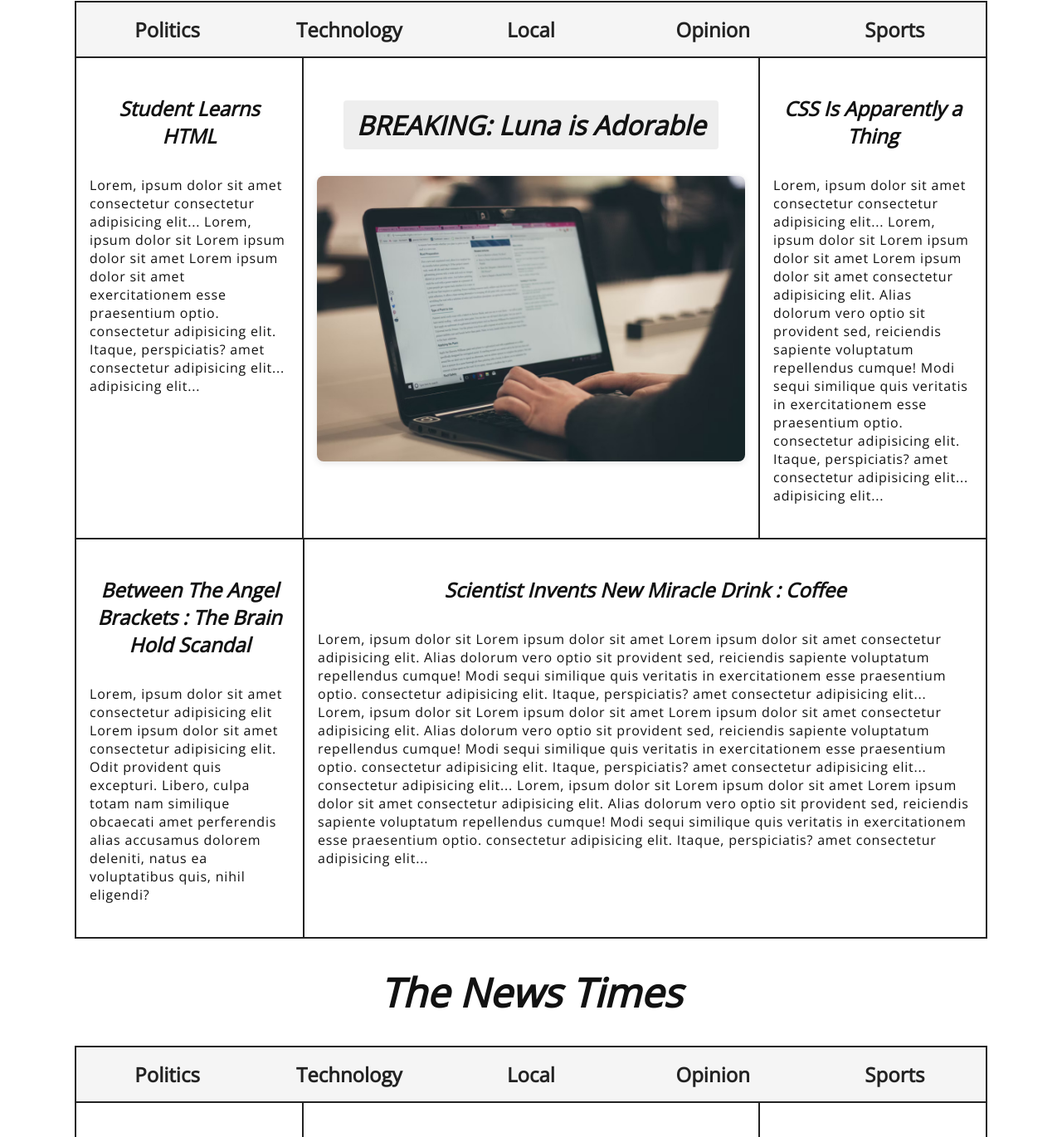
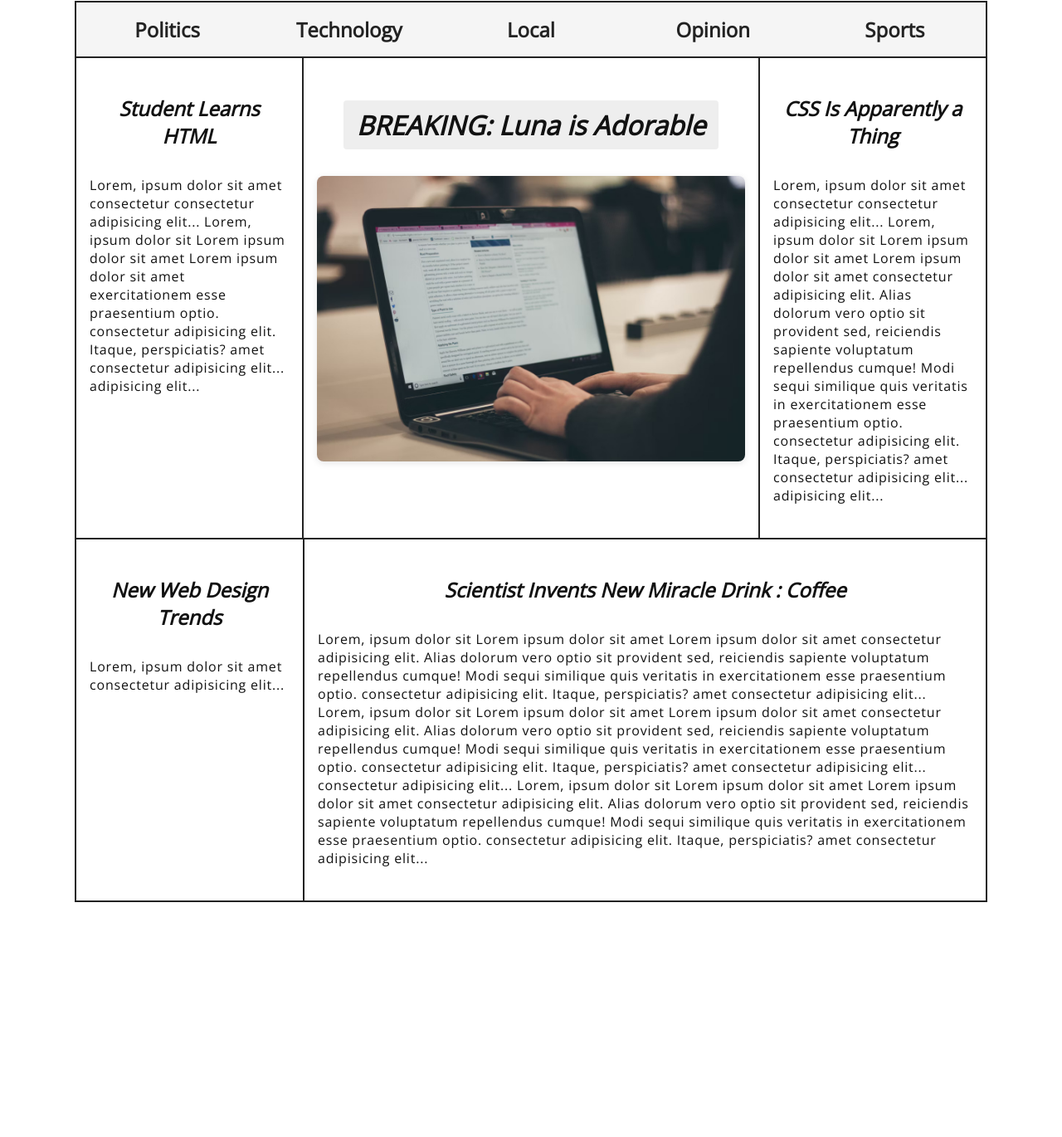
Before and after one commit to nehaad-elsayed/News-time-layout, a plain HTML site: page index.html in a window 1280 px wide. Shown: the part 128-1498 px from the top of the page at 83% size. After the commit the page ends 1279 px from the top, so only its background shows below. Drawn offline with Linux system fonts and the light colour scheme.

Commit message:
Final Update

```diff
--- a/index.html
+++ b/index.html
@@ -34,95 +34,7 @@
       </ul>
     </nav>
 
-    <main>
-      <section class="news-grid" id="news-articles">
-        <article class="story story1" aria-labelledby="headline1">
-          <h2 id="headline1">Student Learns HTML</h2>
-          <p>
-            Lorem, ipsum dolor sit amet consectetur consectetur adipisicing
-            elit... Lorem, ipsum dolor sit Lorem ipsum dolor sit amet Lorem
-            ipsum dolor sit amet exercitationem esse praesentium optio.
-            consectetur adipisicing elit. Itaque, perspiciatis? amet consectetur
-            adipisicing elit... adipisicing elit...
-          </p>
-        </article>
 
-        <article class="story main-story story2" aria-labelledby="headline2">
-          <h2 id="headline2"><em>BREAKING: Luna is Adorable</em></h2>
-          <img src="./images/Typing.jpg" alt="Person typing on a keyboard" />
-        </article>
-
-        <article class="story story3" aria-labelledby="headline3">
-          <h2 id="headline3">CSS Is Apparently a Thing</h2>
-          <p>
-            Lorem, ipsum dolor sit amet consectetur consectetur adipisicing
-            elit... Lorem, ipsum dolor sit Lorem ipsum dolor sit amet Lorem
-            ipsum dolor sit amet consectetur adipisicing elit. Alias dolorum
-            vero optio sit provident sed, reiciendis sapiente voluptatum
-            repellendus cumque! Modi sequi similique quis veritatis in
-            exercitationem esse praesentium optio. consectetur adipisicing elit.
-            Itaque, perspiciatis? amet consectetur adipisicing elit...
-            adipisicing elit...
-          </p>
-        </article>
-
-        <article class="story story4" aria-labelledby="headline4">
-          <h2 id="headline4">
-            Between The Angel Brackets : The Brain Hold Scandal
-          </h2>
-          <p>
-            Lorem, ipsum dolor sit amet consectetur adipisicing elit Lorem ipsum
-            dolor sit amet consectetur adipisicing elit. Odit provident quis
-            excepturi. Libero, culpa totam nam similique obcaecati amet
-            perferendis alias accusamus dolorem deleniti, natus ea voluptatibus
-            quis, nihil eligendi?
-          </p>
-        </article>
-
-        <article class="story story5" aria-labelledby="headline5">
-          <h2 id="headline5">Scientist Invents New Miracle Drink : Coffee</h2>
-          <p>
-            Lorem, ipsum dolor sit Lorem ipsum dolor sit amet Lorem ipsum dolor
-            sit amet consectetur adipisicing elit. Alias dolorum vero optio sit
-            provident sed, reiciendis sapiente voluptatum repellendus cumque!
-            Modi sequi similique quis veritatis in exercitationem esse
-            praesentium optio. consectetur adipisicing elit. Itaque,
-            perspiciatis? amet consectetur adipisicing elit... Lorem, ipsum
-            dolor sit Lorem ipsum dolor sit amet Lorem ipsum dolor sit amet
-            consectetur adipisicing elit. Alias dolorum vero optio sit provident
-            sed, reiciendis sapiente voluptatum repellendus cumque! Modi sequi
-            similique quis veritatis in exercitationem esse praesentium optio.
-            consectetur adipisicing elit. Itaque, perspiciatis? amet consectetur
-            adipisicing elit... consectetur adipisicing elit... Lorem, ipsum
-            dolor sit Lorem ipsum dolor sit amet Lorem ipsum dolor sit amet
-            consectetur adipisicing elit. Alias dolorum vero optio sit provident
-            sed, reiciendis sapiente voluptatum repellendus cumque! Modi sequi
-            similique quis veritatis in exercitationem esse praesentium optio.
-            consectetur adipisicing elit. Itaque, perspiciatis? amet consectetur
-            adipisicing elit...
-          </p>
-        </article>
-      </section>
-    </main>
-  </body>
-</html>
-
-<a href="#main-content" class="skip-link">Skip to main content</a>
-<a href="#news-articles" class="skip-link">Skip to news articles</a>
-
-<header>
-  <h1 class="page-title">The News Times</h1>
-</header>
-
-<nav aria-label="Main Navigation">
-  <ul class="nav-links">
-    <li><a href="#">Politics</a></li>
-    <li><a href="#">Technology</a></li>
-    <li><a href="#">Local</a></li>
-    <li><a href="#">Opinion</a></li>
-    <li><a href="#">Sports</a></li>
-  </ul>
-</nav>
 
 <main id="main-content">
   <section class="news-grid" aria-label="News Articles" id="news-articles">
@@ -184,3 +96,5 @@
     </article>
   </section>
 </main>
+  </body>
+</html>
```
